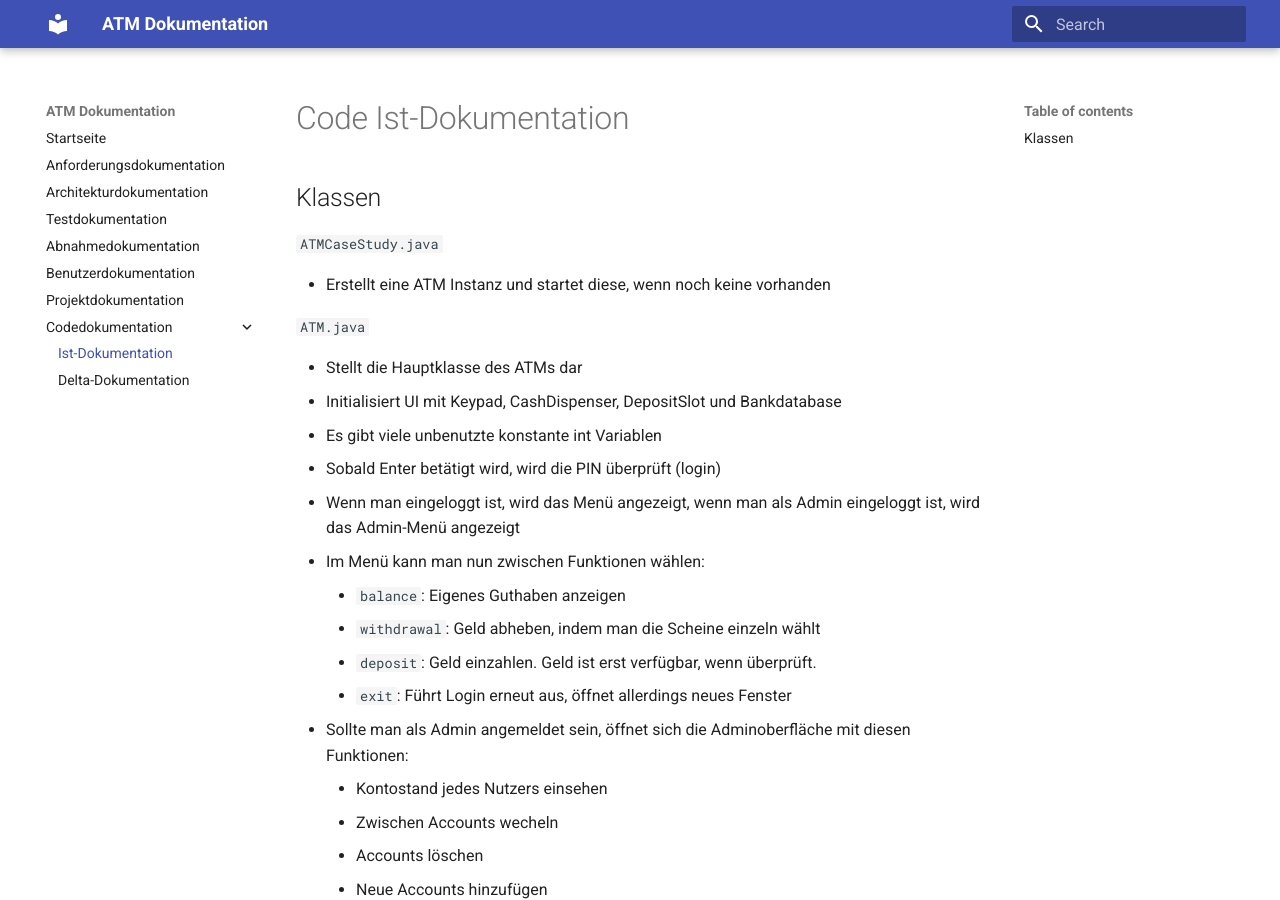
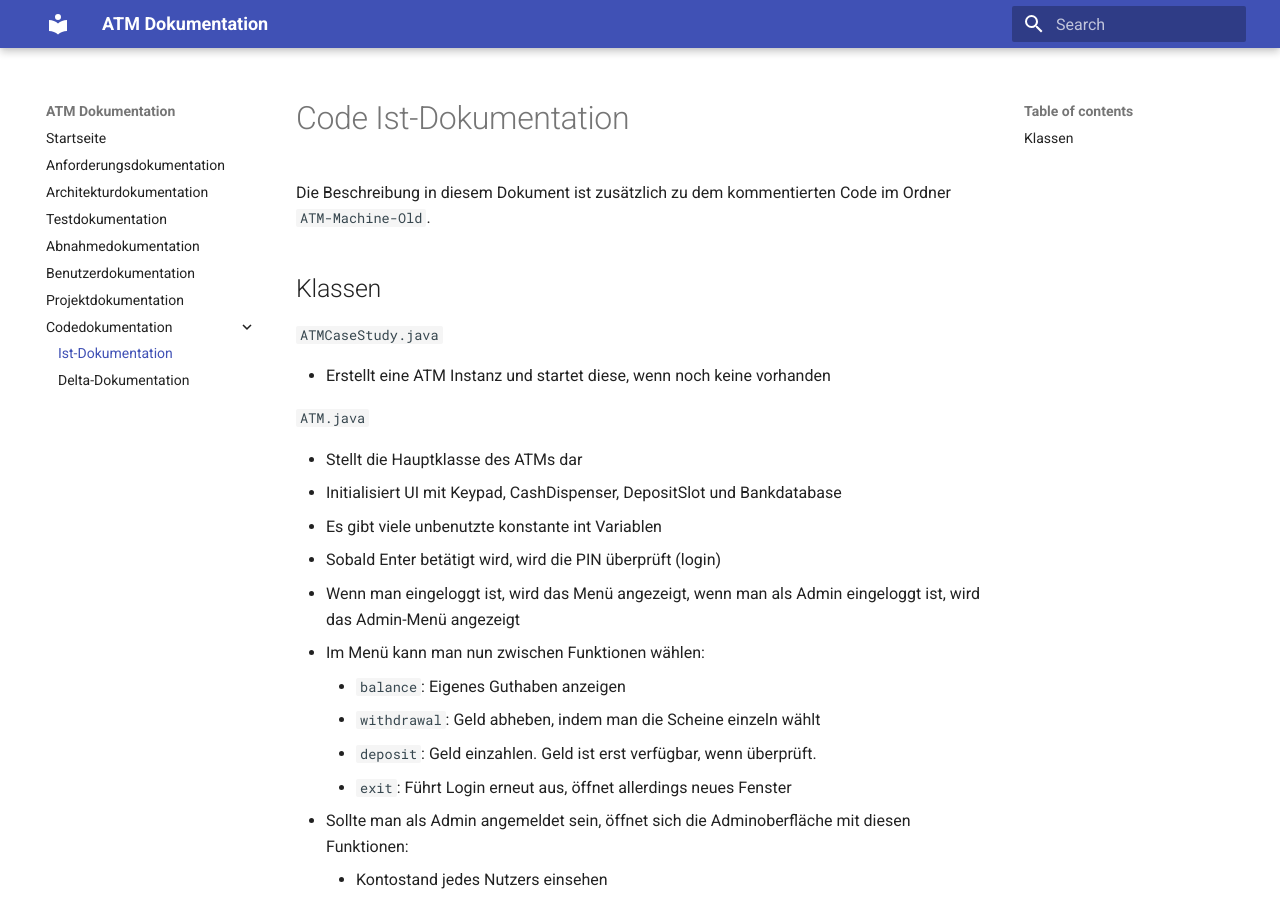
Before and after one commit to Halfpipe-SD/ATM, an MkDocs documentation site: the page built from docs/docs/codedocs/is-docs.md, in a window 1280 px wide and 900 px high. Built offline with MkDocs 1.6.1 and Material for MkDocs 9.7.7, drawn with Linux system fonts in a browser that asks for light colours.

Commit message:
#7 Hinzufügen eines einleitenden Satzes und Formatierung des Dokumentes

```diff
--- a/docs/docs/codedocs/is-docs.md
+++ b/docs/docs/codedocs/is-docs.md
@@ -1,12 +1,12 @@
 # Code Ist-Dokumentation
 
+Die Beschreibung in diesem Dokument ist zusätzlich zu dem kommentierten Code im Ordner `ATM-Machine-Old`.
 
 ## Klassen
 
 `ATMCaseStudy.java`
 
 - Erstellt eine ATM Instanz und startet diese, wenn noch keine vorhanden
-
 
 `ATM.java`
 
@@ -26,17 +26,14 @@
     - Accounts löschen
     - Neue Accounts hinzufügen
 
-
 `Transaction.java`
 
 - Abstrakte Klasse, die mit einer AccountNummer, Dem Screen-Objekt und dem BankDatabase-Objekt initialisiert wird.
-
 
 `BalanceInquiry.java`
 
 - Erbt von Transactions und überschreibt die Execute-Funktion
 - Die Execute-Funktion gibt den Kontostand auf dem Screen aus
-
 
 `Withdrawal.java`
 
@@ -45,24 +42,20 @@
 - Die Transaction-Funktion ermöglicht das abheben von Geld, wenn noch genügend auf dem Konto und im CashDispenser verfügbar ist.
 - Man kann nur in 20er Scheinen abheben
 
-
 `Deposit.java`
 
 - Erbt von Transactions und überschreibt die Execute-Funktion
 - Die Execute-Funktion zeigt UI zum Geldeinzahlen an
 - Beim Geldeinzahlen wird geprüft, ob das Geld eingezahlt wurde
 
-
 `DepositSlot.java`
 
 - Klasse ist nicht vorhanden.
 - Hier sollte überprüft werden, ob das Geld vorhanden ist
 
-
 `CashDispenser.java`
 
 - Startet mit 500 20$ Scheinen
-
 
 `BankDatabase.java`
 
@@ -74,30 +67,25 @@
 - Funktion um temporär einen Account zu erstellen und dem Account-Array hinzuzufügen
 - Funktion um temporär einen Account zu löschen
 
-
 `Account.java`
 
 - Besitzt Eigenschaften eines Benutzers
 - Funktion um Pin mit aktuellem Account zu verifizieren
 - Getter und Setter
 
-
 `AccountFactory.java`
 
 - Wird nicht verwendet
 - Erbt von Account, initialisiert einen Account
-
 
 `Iterator`
 
 - Interface, das zwei Funktionen beinhaltet, die einen Wahrheitswert zurückgeben, ob von der aktuellen Position ein nächstes oder vorheriges Element existiert
 - Funktion, die ein Objekt zurück gibt, anhand einer Position
 
-
 `AccountIterator.java`
 
 - Implementiert das Iterator Interface und überschreibt dessen Funktionen
-
 
 `Screen.java`
 
@@ -111,7 +99,6 @@
     - Geldeinzahlung
     - Admin-Ansicht
 
-
 `Keypad.java`
 
 - Besitzt unbenutze Scanner-Funktion
```
